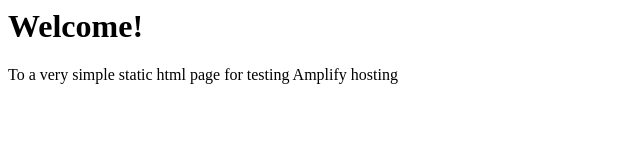
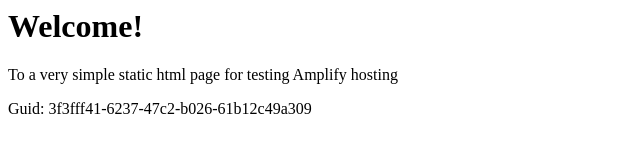
Before and after one commit to aws-aemilia-arn/Github-PR-Commit-Integration-Test-DoNotTouch-v1-prod-eu-north-1, a website: page src/index.html in a window 1280 px wide. Shown: the whole page, without its empty margins (0-640 px from the left). Drawn offline with Linux system fonts and the light colour scheme.

Commit message:
commit from integ tests

```diff
--- a/src/index.html
+++ b/src/index.html
@@ -1,3 +1,5 @@
+
+
 <html lang="en">
 
 <head>
@@ -10,6 +12,6 @@
 <body>
     <h1>Welcome!</h1>
     <p>To a very simple static html page for testing Amplify hosting</p>
-</body>
+    <p>Guid: 3f3fff41-6237-47c2-b026-61b12c49a309</p></body>
 
 </html>
```
